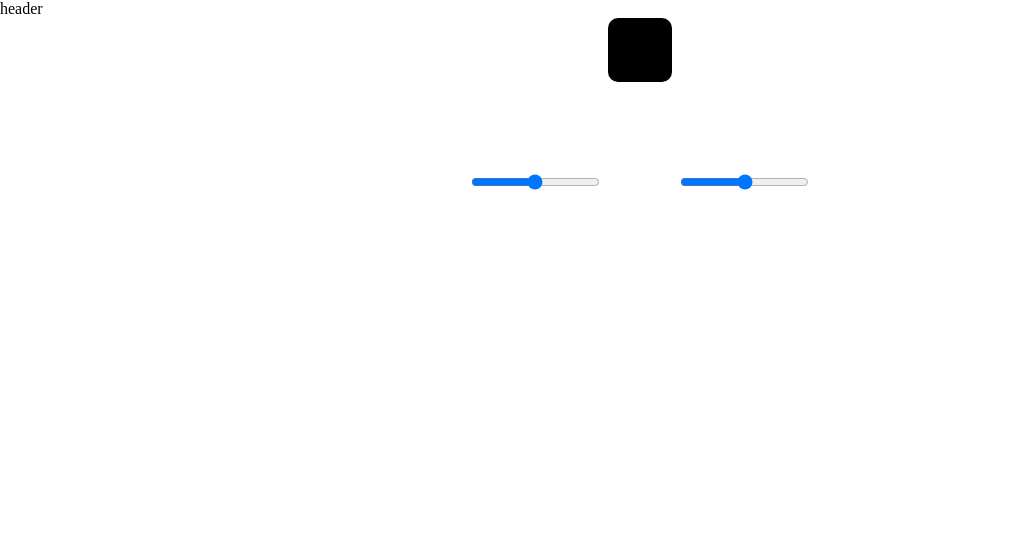
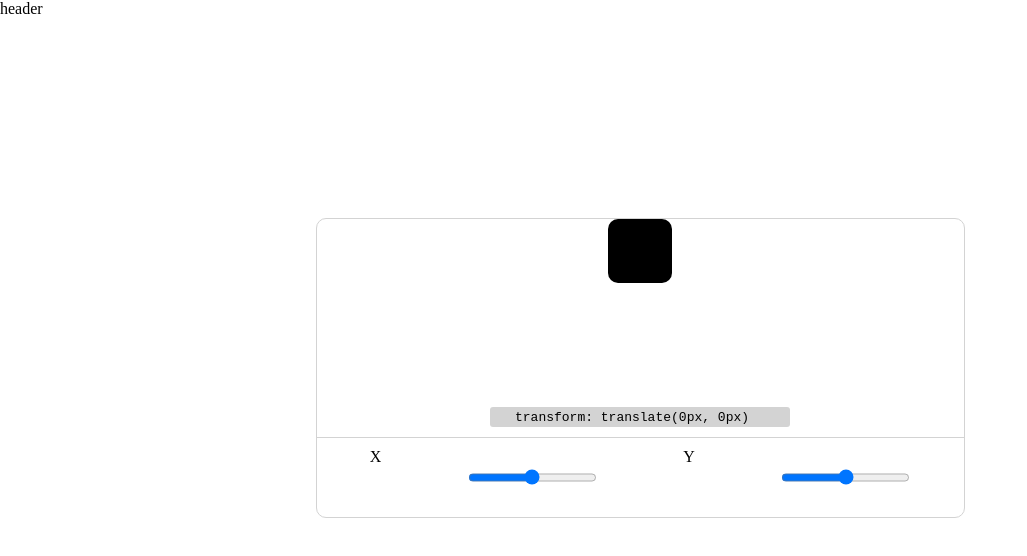
Before and after one commit to Genesispro-maker/ui-playground, a React (Vite) app in the folder ui/: page / in a window 1280 px wide. Shown: the top 556 px of the page, without its empty margins (0-1027 px from the left). Built offline with nearby package versions, Linux system fonts and the light colour scheme.

Commit message:
update, update and update

```diff
--- a/ui/src/components/Illustration.tsx
+++ b/ui/src/components/Illustration.tsx
@@ -10,13 +10,20 @@ export function Illustration(){
 
     return(
         <>
-        <div>
+        <div className={styles.boxWrapper}>
+          <div className={styles.boxWrap}>
           <div className={styles.box} style={{translate: `${translateX}px ${translateY}px`}}></div>
           </div>
 
-          <div className={styles.wrapper}>
+              <div className={styles.valuesWrapper}>
+                <code>transform: translate({translateX}px, {translateY}px)</code>
+              </div>
+          <div className={styles.Rangewrapper}>
+            <p>X</p>
             <input type="range" min={-100} max={100} value={horizontalPosition} onChange={(e) => setHorizontalPosition(Number(e.target.value))}/>
-            <input type="range" className={styles.verticalInput} min={-100} max={100} value={verticalPosition} onChange={(e) => setVerticalPosition(Number(e.target.value))}/>
+            <p>Y</p>
+            <input type="range" className={styles.range} min={-100} max={100} value={verticalPosition} onChange={(e) => setVerticalPosition(Number(e.target.value))}/>
+          </div>
           </div>
         </>
     )
--- a/ui/src/styles/illustration.module.css
+++ b/ui/src/styles/illustration.module.css
@@ -20,6 +20,10 @@
     106.7px -16.9px 81px -5px hsl(var(--shadow-color) / 0.13);
 }
 
+.boxWrap{
+  flex: 3;
+}
+
 .box{
     --width: 64px;
     --height: 64px;
@@ -31,23 +35,30 @@
     background-color: black;
 }
 
-.wrapper{
+.Rangewrapper{
     display: flex;
-    width: 500px;
-    height: 200px;
-    justify-content: space-evenly;
-    margin: auto;
+    width: 647px;
+    justify-content: space-around;
+    border-top: 0.5px solid lightgray;
+    flex: 1;
+    padding: 10px;
 }
 
 .boxWrapper{
     max-width: 649px;
-    height: 160px;
-    margin: 30px auto;
-    padding: 100px;
+    height: 300px;
+    margin: 200px auto;
     border-radius: 10px;
-    border: 1px solid;
+    border: 1px solid lightgray;
+    display: flex;
+    flex-direction: column;
 }
 
-.range::-webkit-slider-thumb{
-    background-color: black;
+.valuesWrapper{
+  margin: 10px auto;
+  width: 300px;
+  height: 20px;
+  background-color: lightgrey;
+  padding-left: 25px;
+  border-radius: 3px;
 }
```
